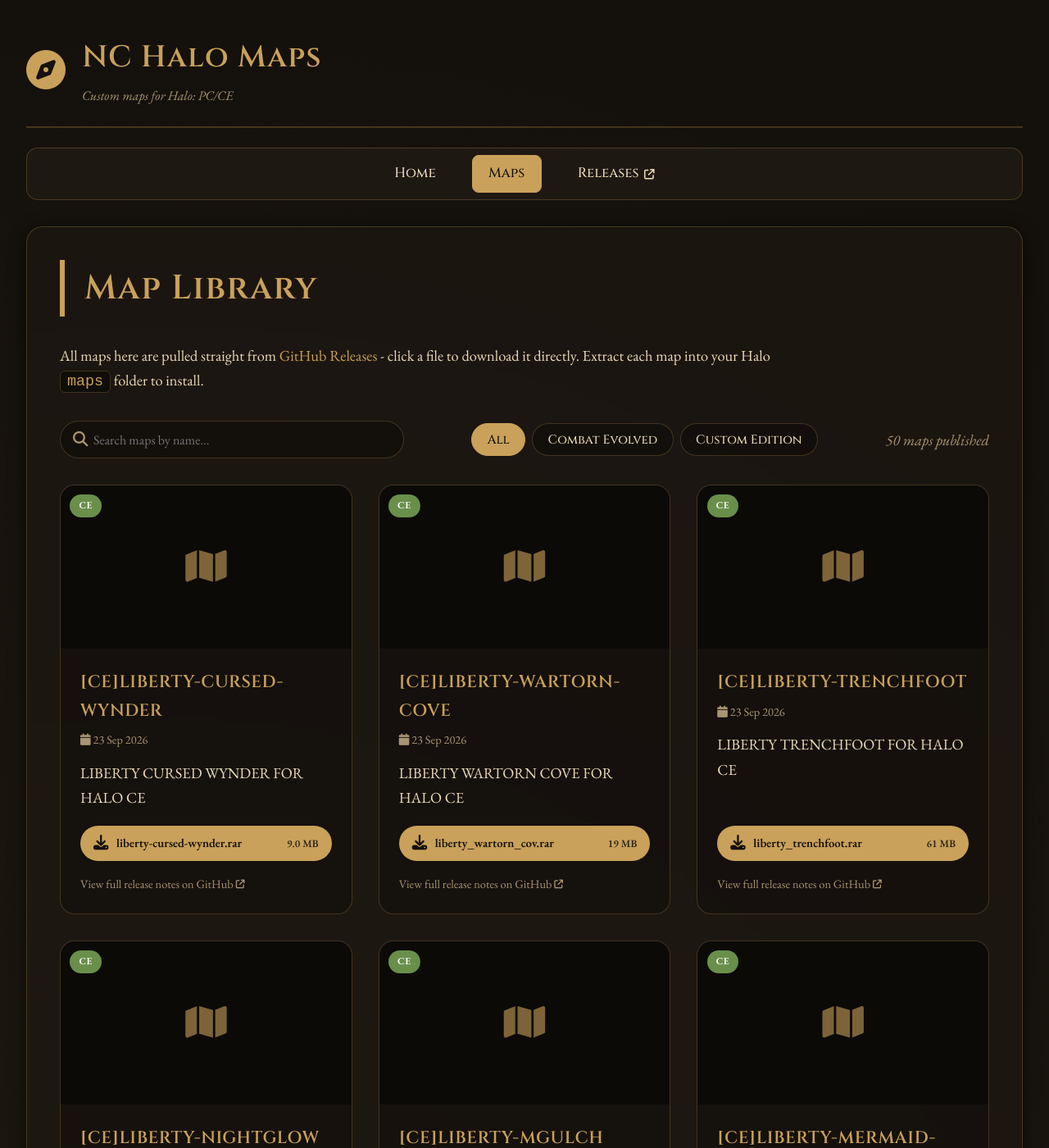
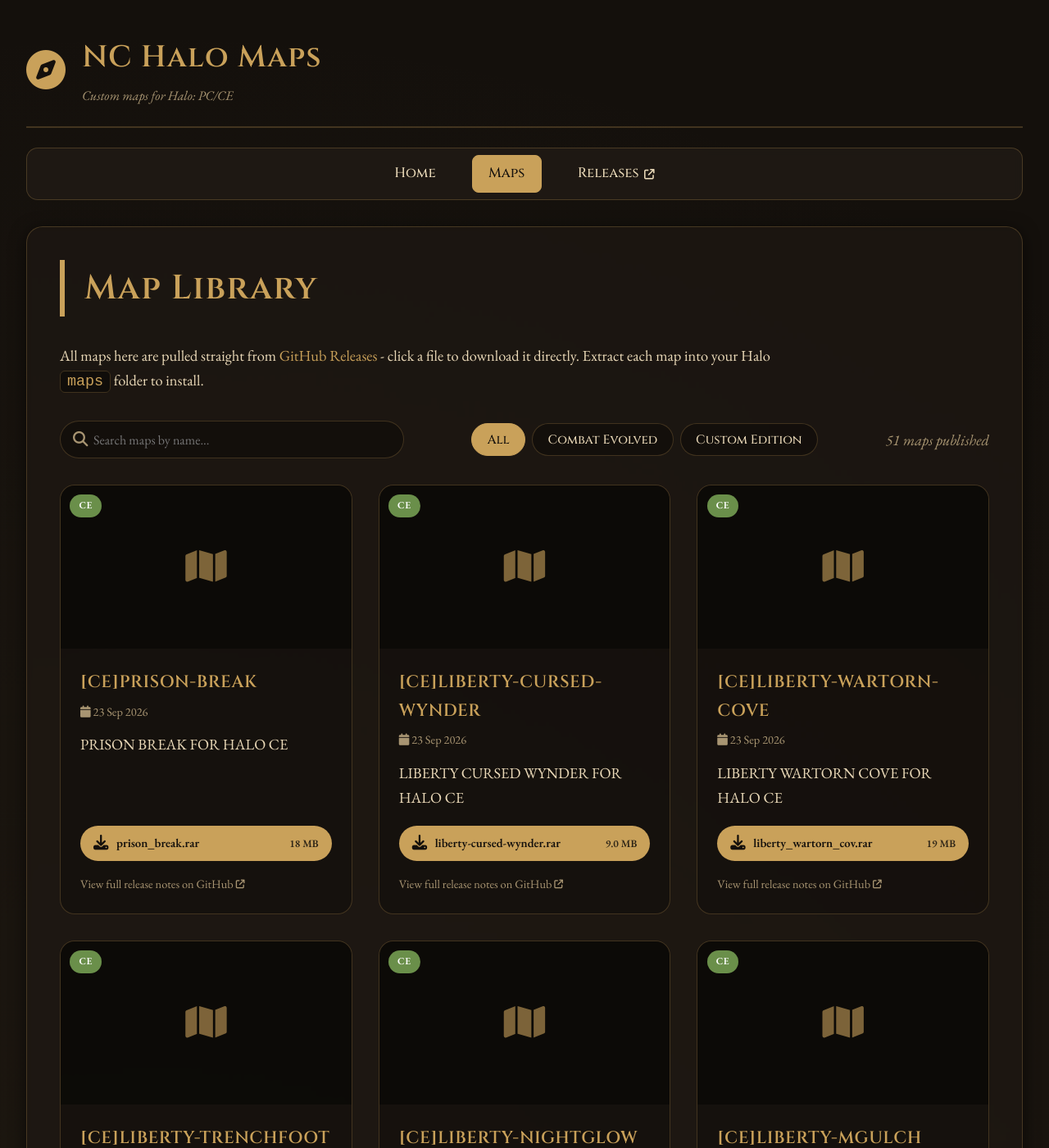
Before and after one commit to Chalwk/NC-Halo-Maps, a Jekyll site: the page built from maps.html, in a window 1280 px wide and 1400 px high. Shown: the whole window at 82% size. Built offline with Jekyll 4.4.1, drawn with Linux system fonts in a browser that asks for light colours.

Commit message:
chore: update releases data

```diff
--- a/_data/releases.json
+++ b/_data/releases.json
@@ -1,4 +1,27 @@
 [
+  {
+    "id": 394834803,
+    "tag": "CE-PRISON-BREAK",
+    "name": "[CE]PRISON-BREAK",
+    "body": "PRISON BREAK FOR HALO CE",
+    "prerelease": false,
+    "published_at": "2026-09-23T16:08:33Z",
+    "html_url": "https://github.com/nakedchick-code/NC-Halo-Maps/releases/tag/CE-PRISON-BREAK",
+    "games": [
+      "CE"
+    ],
+    "thumbnail": null,
+    "assets": [
+      {
+        "name": "prison_break.rar",
+        "size": 18948881,
+        "size_human": "18 MB",
+        "download_count": 0,
+        "browser_download_url": "https://github.com/nakedchick-code/NC-Halo-Maps/releases/download/CE-PRISON-BREAK/prison_break.rar",
+        "content_type": "application/x-compressed"
+      }
+    ]
+  },
   {
     "id": 394833917,
     "tag": "CE-LIBERTY-CURSED-WYNDER",
```
